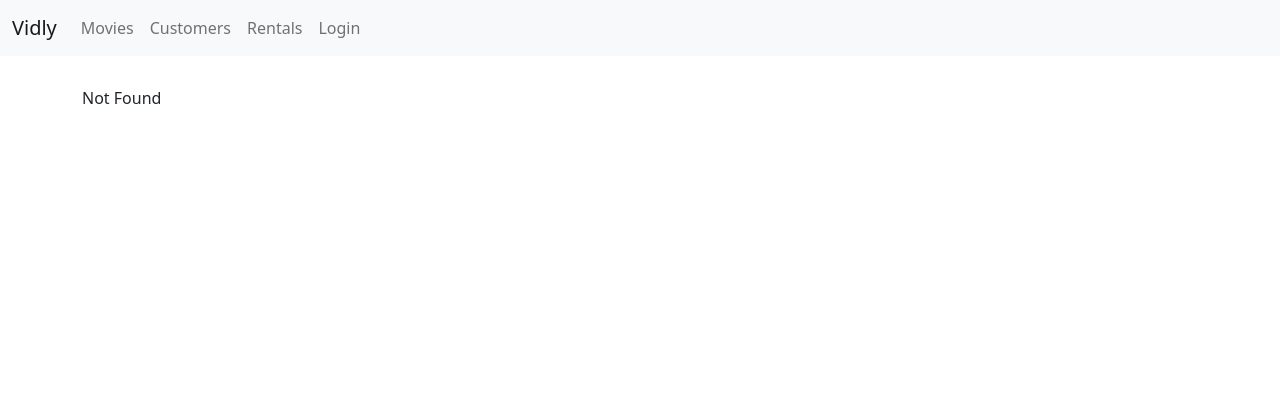
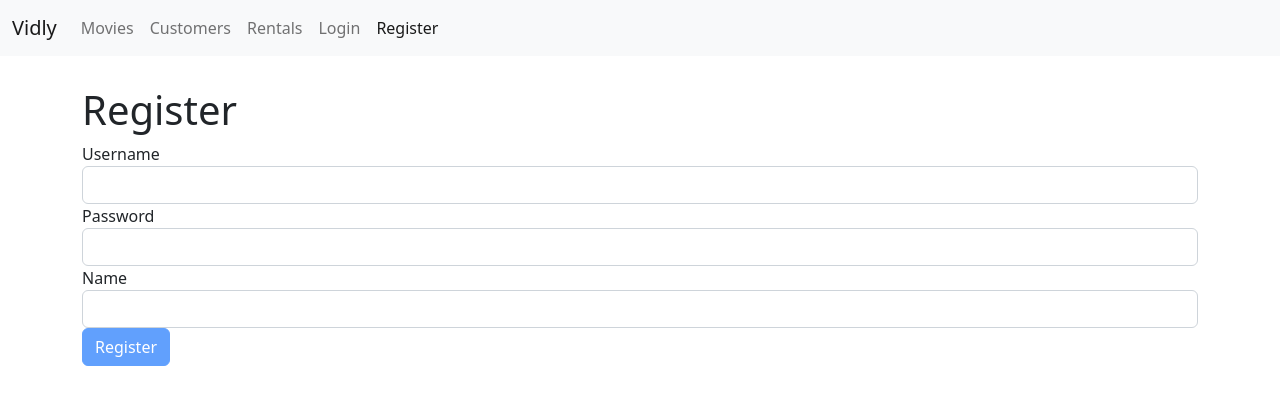
Before and after one commit to KolegaLazeta/vidly-react, a React (Create React App) app: page /register in a window 1280 px wide. Before the commit this address led to /not-found. Shown: the top 404 px of the page. Built offline with nearby package versions, Linux system fonts and the light colour scheme.

Commit message:
Adding Register Form feature

```diff
--- a/src/App.js
+++ b/src/App.js
@@ -7,6 +7,7 @@
 import MovieForm from "./components/movieForm";
 import LoginForm from "./components/loginForm";
 import "./App.css";
+import RegisterForm from "./components/RegisterForm";
 
 function App() {
   return (
@@ -14,6 +15,7 @@
       <NavBar />
       <main className="container">
         <Switch>
+          <Route path="/register" component={RegisterForm} />
           <Route path="/login" component={LoginForm} />
           <Route path="/movies/:_id" component={MovieForm} />
           <Route path="/movies" component={Movies} />
--- /dev/null
+++ b/src/components/RegisterForm.jsx
@@ -0,0 +1,36 @@
+import React, { Component } from "react";
+import Form from "./common/form";
+import Joi from "joi-browser";
+
+class RegisterForm extends Form {
+  state = {
+    data: { username: "", password: "", name: "" },
+    errors: {},
+  };
+
+  schema = {
+    username: Joi.string().required().label("Username").email(),
+    password: Joi.string().min(5).required().label("Password"),
+    name: Joi.string().required().label("Name"),
+  };
+
+  doSubmit = () => {
+    console.log("Submitted");
+  };
+
+  render() {
+    return (
+      <div>
+        <h1>Register</h1>
+        <form onSubmit={this.handleSubmit}>
+          {this.renderInput("username", "Username")}
+          {this.renderInput("password", "Password", "password")}
+          {this.renderInput("name", "Name")}
+          {this.renderButton("Register")}
+        </form>
+      </div>
+    );
+  }
+}
+
+export default RegisterForm;
--- a/src/components/navbar.jsx
+++ b/src/components/navbar.jsx
@@ -41,6 +41,11 @@
                 Login
               </NavLink>
             </li>
+            <li className="nav-item">
+              <NavLink className="nav-link" to="/register">
+                Register
+              </NavLink>
+            </li>
           </ul>
         </div>
       </div>
```
